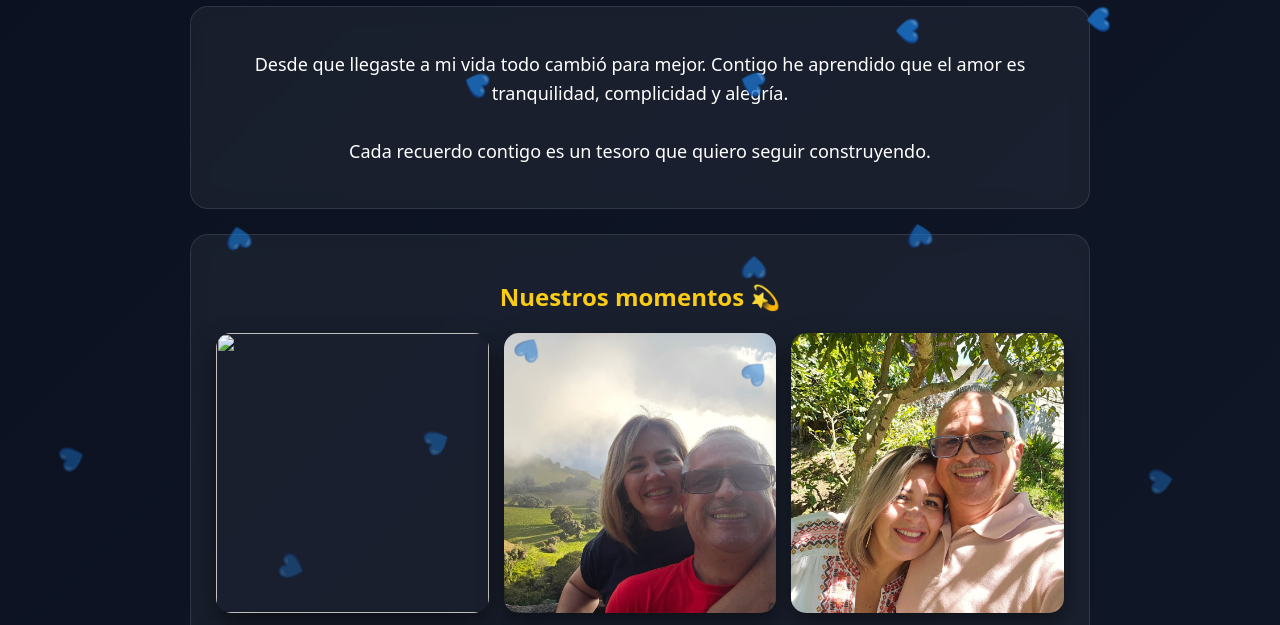
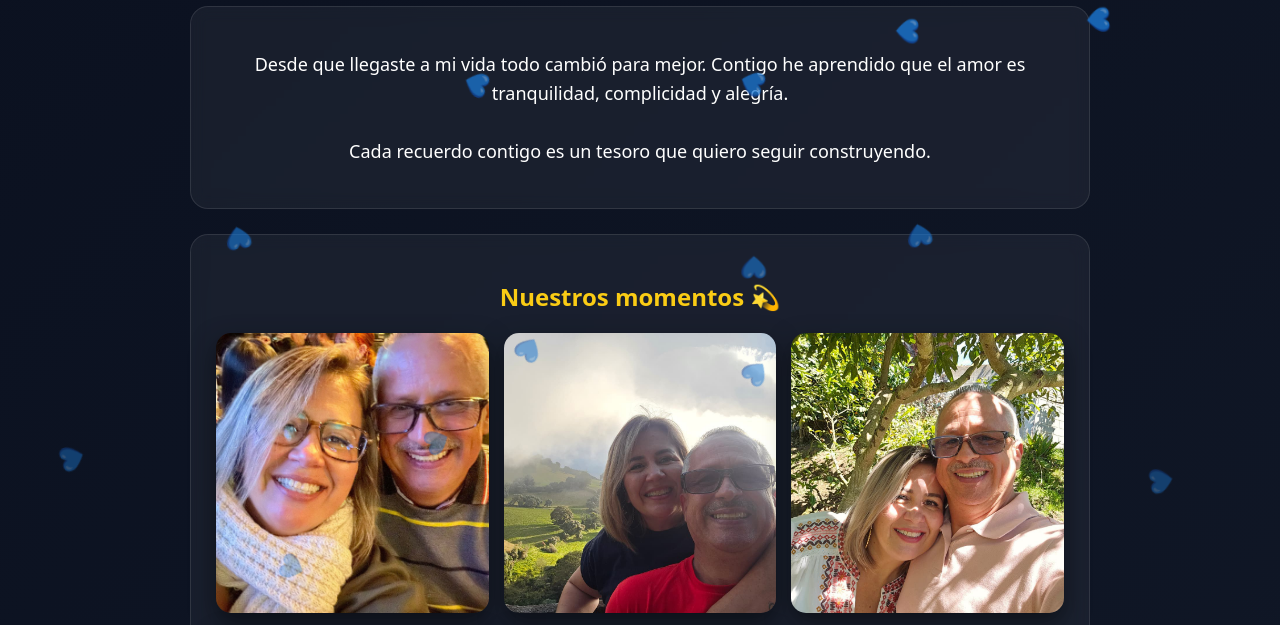
Before and after one commit to Jpro03/propuesta, a plain HTML site: page index.html in a window 1280 px wide. Shown: the part 147-772 px from the top of the page. Drawn offline with Linux system fonts and the light colour scheme.

Commit message:
Update index.html

```diff
--- a/index.html
+++ b/index.html
@@ -138,7 +138,7 @@ h1{
   <h2 style="color:var(--dorado);">Nuestros momentos 💫</h2>
 
   <div class="grid">
-    <img src="imagen1.jpg">
+    <img src="imagen1.jpeg">
 <img src="imagen2.jpeg">
 <img src="imagen3.jpeg">
 <img src="imagen4.jpeg">
```
